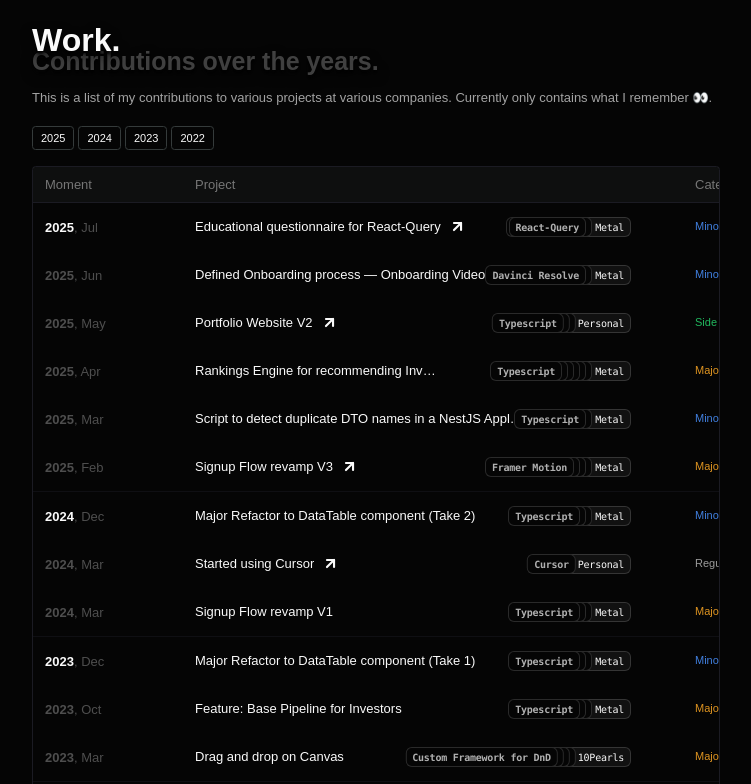
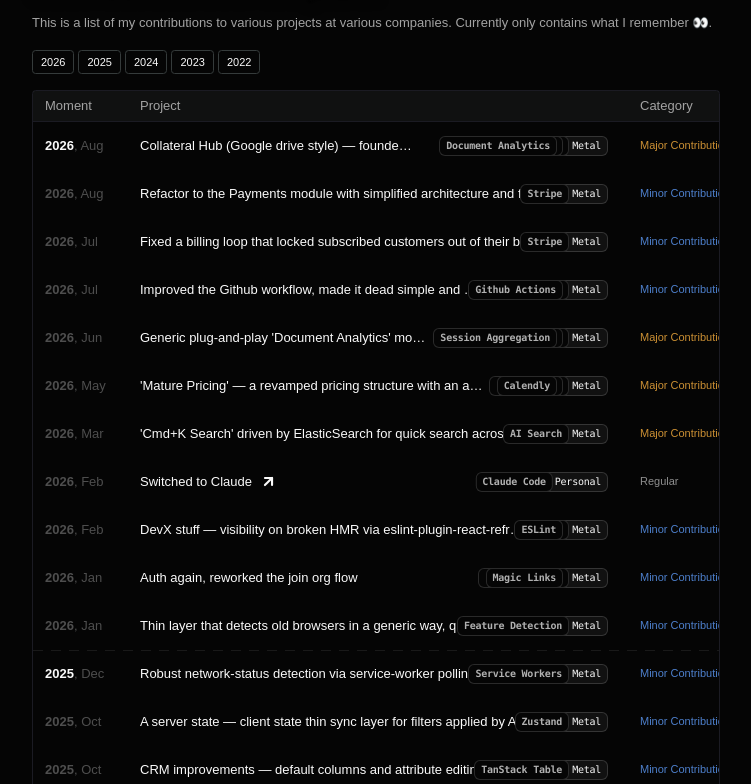
Before and after one commit to Fanoflix/personal-portfolio-v2, a Next.js app: page / in a window 1280 px wide. Shown: the part 1316-2100 px from the top of the page, without its empty margins (264-1015 px from the left). Built offline with nearby package versions, Linux system fonts and the light colour scheme; a web font is replaced by a local one.

Commit message:
improv: textual edits + minor visual + data edits

```diff
--- a/src/app/globals.css
+++ b/src/app/globals.css
@@ -209,6 +209,30 @@
   }
 }
 
+/**
+ * A dashed top rule whose dash and gap you can actually set — `border-dashed`
+ * hands those to the browser and offers no way to influence them.
+ *
+ * Painted as a background gradient rather than a `border-image`, because these
+ * sit on table rows and collapsed table borders swallow `border-image`.
+ *
+ * Tune per element with the arbitrary properties, e.g.
+ * `dashed-t [--dash-length:10px] [--dash-gap:6px] [--dash-thickness:2px]`.
+ * Colour defaults to `currentColor`; override with `[--dash-color:…]` when the
+ * rule shouldn't track the element's text colour.
+ */
+@utility dashed-t {
+  background-image: repeating-linear-gradient(
+    to right,
+    var(--dash-color, currentcolor) 0 var(--dash-length, 6px),
+    transparent var(--dash-length, 6px)
+      calc(var(--dash-length, 6px) + var(--dash-gap, 4px))
+  );
+  background-repeat: no-repeat;
+  background-size: 100% var(--dash-thickness, 1px);
+  background-position: top left;
+}
+
 :root {
   --background: hsl(0 0% 100%);
   --foreground: hsl(0 0% 3.9%);
--- a/src/components/DataTable/DataTable.tsx
+++ b/src/components/DataTable/DataTable.tsx
@@ -77,7 +77,7 @@ export function DataTable<TData extends { subRows?: TData[] }, TValue>({
           {table.getHeaderGroups().map((headerGroup) => (
             <TableRow
               key={headerGroup.id}
-              className="border-border bg-muted/20"
+              className="border-border bg-muted/25"
             >
               {headerGroup.headers.map((header) => (
                 <TableHead
@@ -151,7 +151,8 @@ function AnimatedTableRow<TData>({
       className={cn(
         "border-border",
         noBottomBorder && "border-b-0",
-        row.getCanExpand() && "border-border/50 border-t",
+        row.getCanExpand() &&
+          "dashed-t [--dash-color:color-mix(in_oklab,var(--color-primary)_25%,transparent)] [--dash-gap:8px] [--dash-length:10px] [--dash-thickness:0.35px] first:bg-none",
         typeof rowClassName === "function"
           ? rowClassName(row.original)
           : rowClassName,
--- a/src/components/DataTable/table.tsx
+++ b/src/components/DataTable/table.tsx
@@ -166,7 +166,7 @@ const TableHead = React.forwardRef<
   <th
     ref={ref}
     className={cn(
-      "text-muted-foreground/70 h-9 px-3 text-left align-middle font-medium [&:has([role=checkbox])]:pr-0 [&>[role=checkbox]]:translate-y-[2px]",
+      "text-muted-foreground h-7.5 px-3 text-left align-middle font-normal [&:has([role=checkbox])]:pr-0 [&>[role=checkbox]]:translate-y-[2px]",
       className,
     )}
     {...props}
--- a/src/features/work-experience/WorkAccordionItem.tsx
+++ b/src/features/work-experience/WorkAccordionItem.tsx
@@ -40,7 +40,7 @@ export default function WorkAccordionItem({
     <div>
       <AccordionItem
         className={cn(
-          "via-primary/8 from-transparent via-[0.4%] to-transparent to-30% data-[state=open]:bg-linear-to-br",
+          "via-primary/4 from-transparent via-[0.4%] to-transparent to-30% data-[state=open]:bg-linear-to-br",
           "data-[state=open]:border-primary border-b-0 border-l border-transparent transition-all",
         )}
         value={workItem.companyName}
@@ -68,7 +68,7 @@ export default function WorkAccordionItem({
               </p>
 
               {workItem.current && (
-                <div className="min-h-2 min-w-2 rounded-full bg-green-500" />
+                <div className="min-h-2 min-w-2 rounded-full bg-green-500 drop-shadow-[2px_2px_7px_rgba(50,255,50,0.5)]" />
               )}
 
               <p className="text-primary/30">
--- a/src/features/work/CategoryColumn.tsx
+++ b/src/features/work/CategoryColumn.tsx
@@ -22,7 +22,7 @@ export const CategoryColumn = ({ row }: { row: Row<WorkWithSubRows> }) => {
         key={label.name}
         className={cn(
           "flex items-center gap-1 overflow-visible text-xs font-medium",
-          "contrast-75",
+          "contrast-60",
           label.className,
         )}
       >
@@ -30,7 +30,7 @@ export const CategoryColumn = ({ row }: { row: Row<WorkWithSubRows> }) => {
         <span className="mb-1">
           {label.meta?.icon && (
             <label.meta.icon
-              strokeWidth={1.6}
+              strokeWidth={1.5}
               strokeLinecap="round"
               strokeLinejoin="miter"
               fill={mounted && theme === "dark" ? "none" : "currentColor"}
--- a/src/features/work/columns.tsx
+++ b/src/features/work/columns.tsx
@@ -52,9 +52,9 @@ export const columns: ColumnDef<WorkWithSubRows, string>[] = [
         </div>
       );
     },
-    minSize: 150,
-    size: 80,
-    maxSize: 80,
+    minSize: 95,
+    size: 95,
+    maxSize: 100,
   },
   {
     accessorKey: "project.name",
@@ -77,7 +77,7 @@ export const columns: ColumnDef<WorkWithSubRows, string>[] = [
             </Link>
           )}
         >
-          <div className="group flex flex-nowrap items-center justify-between pr-10">
+          <div className="group flex flex-nowrap items-center justify-between pr-2">
             <div
               className={cn(
                 "text-primary flex min-w-0 items-center gap-2 border-b border-transparent pr-1 text-[12px] font-medium md:text-sm",
@@ -115,8 +115,8 @@ export const columns: ColumnDef<WorkWithSubRows, string>[] = [
     id: "category",
     accessorFn: (row) => WORK_LABELS[row.project.label].weight.toString(),
     header: "Category",
-    minSize: 200,
-    maxSize: 200,
+    minSize: 150,
+    maxSize: 150,
     cell: ({ row }) => {
       return <CategoryColumn row={row} />;
     },
--- a/src/features/work/work-data.ts
+++ b/src/features/work/work-data.ts
@@ -1,12 +1,229 @@
 import { WorkByYear } from "./types";
 
 export const WORK_DATA: WorkByYear = {
+  "2026": [
+    {
+      project: {
+        name: "Collateral Hub (Google drive style) — founders upload files, get them analyzed, and ship new versions",
+        label: "majorContribution",
+        tags: [
+          { name: "Postgres" },
+          { name: "PDF Rendering" },
+          { name: "Document Analytics" },
+        ],
+        company: {
+          companyName: "Metal",
+        },
+      },
+      date: "August 13, 2026",
+    },
+    {
+      project: {
+        name: "Refactor to the Payments module with simplified architecture and fixes to long running bugs",
+        label: "minorContribution",
+        tags: [{ name: "Stripe" }],
+        company: {
+          companyName: "Metal",
+        },
+      },
+      date: "August 4, 2026",
+    },
+    {
+      project: {
+        name: "Fixed a billing loop that locked subscribed customers out of their billing portal",
+        label: "minorContribution",
+        tags: [{ name: "Stripe" }],
+        company: {
+          companyName: "Metal",
+        },
+      },
+      date: "July 29, 2026",
+    },
+    {
+      project: {
+        name: "Improved the Github workflow, made it dead simple and efficient",
+        label: "minorContribution",
+        tags: [{ name: "Github Actions" }, { name: "CI/CD" }],
+        company: {
+          companyName: "Metal",
+        },
+      },
+      date: "July 1, 2026",
+    },
+    {
+      project: {
+        name: "Generic plug-and-play 'Document Analytics' module that tracks visits, time per page, dropoff etc.",
+        label: "majorContribution",
+        tags: [
+          { name: "Postgres" },
+          { name: "Posthog" },
+          { name: "Session Aggregation" },
+        ],
+        company: {
+          companyName: "Metal",
+        },
+      },
+      date: "June 22, 2026",
+    },
+    {
+      project: {
+        name: "'Mature Pricing' — a revamped pricing structure with an admin portal, Stripe + Calendly integrations, and a smooth sales experience",
+        label: "majorContribution",
+        tags: [{ name: "Postgres" }, { name: "Stripe" }, { name: "Calendly" }],
+        company: {
+          companyName: "Metal",
+        },
+      },
+      date: "May 19, 2026",
+    },
+    {
+      project: {
+        name: "'Cmd+K Search' driven by ElasticSearch for quick search across a huge dataset.",
+        label: "majorContribution",
+        tags: [{ name: "AI Search" }],
+        company: {
+          companyName: "Metal",
+        },
+      },
+      date: "March 13, 2026",
+    },
+    {
+      project: {
+        name: "Switched to Claude",
+        label: "normal",
+        tags: [{ name: "Claude Code" }],
+        link: "https://claude.com/claude-code",
+      },
+      date: "February 3, 2026",
+    },
+    {
+      project: {
+        name: "DevX stuff — visibility on broken HMR via eslint-plugin-react-refresh",
+        label: "minorContribution",
+        tags: [{ name: "ESLint" }, { name: "HMR" }],
+        company: {
+          companyName: "Metal",
+        },
+      },
+      date: "February 2, 2026",
+    },
+    {
+      project: {
+        name: "Auth again, reworked the join org flow",
+        label: "minorContribution",
+        tags: [{ name: "Invitations" }, { name: "Magic Links" }],
+        company: {
+          companyName: "Metal",
+        },
+      },
+      date: "January 9, 2026",
+    },
+    {
+      project: {
+        name: "Thin layer that detects old browsers in a generic way, quite a fun minor project",
+        label: "minorContribution",
+        tags: [{ name: "Feature Detection" }],
+        company: {
+          companyName: "Metal",
+        },
+      },
+      date: "January 5, 2026",
+    },
+  ],
   "2025": [
+    {
+      project: {
+        name: "Robust network-status detection via service-worker polling",
+        label: "minorContribution",
+        tags: [{ name: "Service Workers" }],
+        company: {
+          companyName: "Metal",
+        },
+      },
+      date: "December 16, 2025",
+    },
+    {
+      project: {
+        name: "A server state — client state thin sync layer for filters applied by AI",
+        label: "minorContribution",
+        tags: [{ name: "Zustand" }],
+        company: {
+          companyName: "Metal",
+        },
+      },
+      date: "October 22, 2025",
+    },
+    {
+      project: {
+        name: "CRM improvements — default columns and attribute editing UX",
+        label: "minorContribution",
+        tags: [{ name: "TanStack Table" }],
+        company: {
+          companyName: "Metal",
+        },
+      },
+      date: "October 8, 2025",
+    },
+    {
+      project: {
+        name: "AI chat (Richard) sharing",
+        label: "majorContribution",
+        tags: [{ name: "Guest Access" }],
+        company: {
+          companyName: "Metal",
+        },
+      },
+      date: "October 2, 2025",
+    },
+    {
+      project: {
+        name: "Signup flow iteration — optional steps, trial widget and settings modal",
+        label: "minorContribution",
+        tags: [{ name: "Framer Motion" }],
+        company: {
+          companyName: "Metal",
+        },
+      },
+      date: "September 26, 2025",
+    },
+    {
+      project: {
+        name: "Global Sidebar Navigation",
+        label: "majorContribution",
+        tags: [{ name: "Zustand" }],
+        company: {
+          companyName: "Metal",
+        },
+      },
+      date: "August 27, 2025",
+    },
+    {
+      project: {
+        name: "CRM Sharing, ABAC and a major rework of the Auth flow + Magic Links",
+        label: "majorContribution",
+        tags: [{ name: "ABAC" }, { name: "Magic Links" }],
+        company: {
+          companyName: "Metal",
+        },
+      },
+      date: "August 22, 2025",
+    },
+    {
+      project: {
+        name: "AI enablement — detailed Cursor rules for the codebase",
+        label: "minorContribution",
+        tags: [{ name: "Cursor" }],
+        company: {
+          companyName: "Metal",
+        },
+      },
+      date: "August 20, 2025",
+    },
     {
       project: {
         name: "Educational questionnaire for React-Query",
         label: "minorContribution",
-        tags: [{ name: "React-Query" }, { name: "Typescript" }],
+        tags: [{ name: "React-Query" }],
         company: {
           companyName: "Metal",
         },
@@ -29,7 +246,7 @@ export const WORK_DATA: WorkByYear = {
       project: {
         name: "Portfolio Website V2",
         label: "sideProject",
-        tags: [{ name: "NextJS" }, { name: "Typescript" }, { name: "ShadCN" }],
+        tags: [{ name: "Framer Motion" }, { name: "AnimeJS" }],
         link: "https://github.com/Fanoflix/personal-portfolio-v2",
         company: {
           companyName: "Personal",
@@ -41,14 +258,7 @@ export const WORK_DATA: WorkByYear = {
       project: {
         name: "Rankings Engine for recommending Investors",
         label: "majorContribution",
-        tags: [
-          { name: "NextJS" },
-          { name: "Typescript" },
-          { name: "ShadCN" },
-          { name: "NestJS" },
-          { name: "Postgres" },
-          { name: "Redis" },
-        ],
+        tags: [{ name: "Postgres" }, { name: "Redis" }],
         company: {
           companyName: "Metal",
         },
@@ -59,7 +269,11 @@ export const WORK_DATA: WorkByYear = {
       project: {
         name: "Script to detect duplicate DTO names in a NestJS Application",
         label: "minorContribution",
-        tags: [{ name: "NestJS" }, { name: "Typescript" }],
+        tags: [
+          { name: "TS Compiler API" },
+          { name: "AST Parsing" },
+          { name: "Swagger" },
+        ],
         company: {
           companyName: "Metal",
         },
@@ -70,12 +284,7 @@ export const WORK_DATA: WorkByYear = {
       project: {
         name: "Signup Flow revamp V3",
         label: "majorContribution",
-        tags: [
-          { name: "NextJS" },
-          { name: "Typescript" },
-          { name: "ShadCN" },
-          { name: "Framer Motion" },
-        ],
+        tags: [{ name: "Framer Motion" }],
         company: {
           companyName: "Metal",
         },
@@ -89,7 +298,7 @@ export const WORK_DATA: WorkByYear = {
       project: {
         name: "Major Refactor to DataTable component (Take 2)",
         label: "minorContribution",
-        tags: [{ name: "NextJS" }, { name: "Typescript" }, { name: "ShadCN" }],
+        tags: [{ name: "TanStack Table" }],
         company: {
           companyName: "Metal",
         },
@@ -109,7 +318,7 @@ export const WORK_DATA: WorkByYear = {
       project: {
         name: "Signup Flow revamp V1",
         label: "majorContribution",
-        tags: [{ name: "NextJS" }, { name: "Typescript" }, { name: "ShadCN" }],
+        tags: [{ name: "Multi-step Forms" }],
         company: {
           companyName: "Metal",
         },
@@ -122,7 +331,7 @@ export const WORK_DATA: WorkByYear = {
       project: {
         name: "Major Refactor to DataTable component (Take 1)",
         label: "minorContribution",
-        tags: [{ name: "NextJS" }, { name: "Typescript" }, { name: "ShadCN" }],
+        tags: [{ name: "TanStack Table" }],
         company: {
           companyName: "Metal",
         },
@@ -131,9 +340,9 @@ export const WORK_DATA: WorkByYear = {
     },
     {
       project: {
-        name: "Feature: Base Pipeline for Investors",
+        name: "Feature: Base CRM for Investors",
         label: "majorContribution",
-        tags: [{ name: "NextJS" }, { name: "Typescript" }, { name: "ShadCN" }],
+        tags: [{ name: "TanStack Table" }],
         company: {
           companyName: "Metal",
         },
@@ -144,12 +353,7 @@ export const WORK_DATA: WorkByYear = {
       project: {
         name: "Drag and drop on Canvas",
         label: "majorContribution",
-        tags: [
-          { name: "NextJS" },
-          { name: "Typescript" },
-          { name: "InteractJS" },
-          { name: "Custom Framework for DnD" },
-        ],
+        tags: [{ name: "InteractJS" }, { name: "Custom Framework for DnD" }],
         company: {
           companyName: "10Pearls",
         },
@@ -163,8 +367,6 @@ export const WORK_DATA: WorkByYear = {
         name: "Analytics Dashboard for In-browser Live-Streaming Service",
         label: "majorContribution",
         tags: [
-          { name: "NextJS" },
-          { name: "Typescript" },
           { name: "Material" },
           { name: "NewRelic" },
           { name: "FingerprintJS" },
@@ -180,7 +382,7 @@ export const WORK_DATA: WorkByYear = {
       project: {
         name: "Fatefy — Vue3 Public Template",
         label: "sideProject",
-        tags: [{ name: "Vue3" }, { name: "Typescript" }, { name: "Scss" }],
+        tags: [{ name: "Vue3" }, { name: "Scss" }],
         link: "https://github.com/Fanoflix/fatefy",
       },
       date: "April 1, 2022",
@@ -191,7 +393,6 @@ export const WORK_DATA: WorkByYear = {
         label: "sideProject",
         tags: [
           { name: "VueJS 3" },
-          { name: "Typescript" },
           { name: "SCSS" },
           { name: "AnimeJS" },
           { name: "Google Apps Script" },
@@ -206,7 +407,6 @@ export const WORK_DATA: WorkByYear = {
         label: "majorContribution",
         tags: [
           { name: "Ionic" },
-          { name: "Typescript" },
           { name: "NodeJS" },
           { name: "MongoDB" },
           { name: "ExpressJS" },
--- a/src/lib/work-experience.constants.tsx
+++ b/src/lib/work-experience.constants.tsx
@@ -10,15 +10,17 @@ export const WORK_EXPERIENCE_DATA: WorkItem[] = [
     companyName: "Metal",
     companyUrl: "https://metal.com",
     jobTitle: "Mid-Senior Software Engineer (Early Hire)",
+    from: "September 18, 2023",
+    to: null,
+    current: true,
     content: (
       <StaggeredContainer
         containerClassName="flex flex-col gap-8"
         delayChildren={0.07}
       >
         <p>
-          <InlineLink href="https://metal.so">Metal </InlineLink> provides
-          founders with precise data to identify best-fit investors and
-          accelerate their fundraising journey. It&apos;s pretty cool, check it
+          <InlineLink href="https://metal.so">Metal</InlineLink> grants
+          superpowers to Founders for Fundraising. It is pretty cool, check it
           out at <InlineLink href="https://metal.so">metal.so</InlineLink>.
         </p>
 
@@ -28,18 +30,16 @@ export const WORK_EXPERIENCE_DATA: WorkItem[] = [
           </span>
           <p className="flex flex-col gap-2">
             <span>
-              As the second Frontend-focused hire at Metal, I now operate as a
-              <i>&quot;product engineer&quot;</i>, contributing to design, UX,
-              Frontend, Backend and Product side of things.
+              An early hire at Metal. I operate as a{" "}
+              <span className="text-primary">Product Engineer</span>,
+              contributing to design, UX, Frontend, Backend and Product side of
+              things.
             </span>
 
             <span>
-              Built multi-step Auth + Onboarding flow from scratch with UX and
-              performance in mind. Created core features across the application,
-              such as search & CRM to name a few. Set standards throughout the
-              team. Focused on providing a game-like user experience. Mentored
-              engineers, conducted code reviews, and held high-quality
-              interviews.
+              I put myself wherever the system needs me. I remove blockers,
+              improve the fluidity of our systems, and spend my free time fixing
+              things — sharpening DevX and UX as I go.
             </span>
           </p>
         </div>
@@ -48,16 +48,13 @@ export const WORK_EXPERIENCE_DATA: WorkItem[] = [
           <span className="text-primary/15 text-xl leading-none font-black">
             Stack
           </span>
-          <span className="text-primary">
+          <span className="hover:text-primary">
             NextJS, ReactJs, Typescript, Tailwind, React-Query, Zustand, NestJS,
             Postgres, Redis
           </span>
         </div>
       </StaggeredContainer>
     ),
-    from: "September 18, 2023",
-    to: null,
-    current: true,
   },
   {
     logoUrl: "/logos/10p_logo.png",
```
